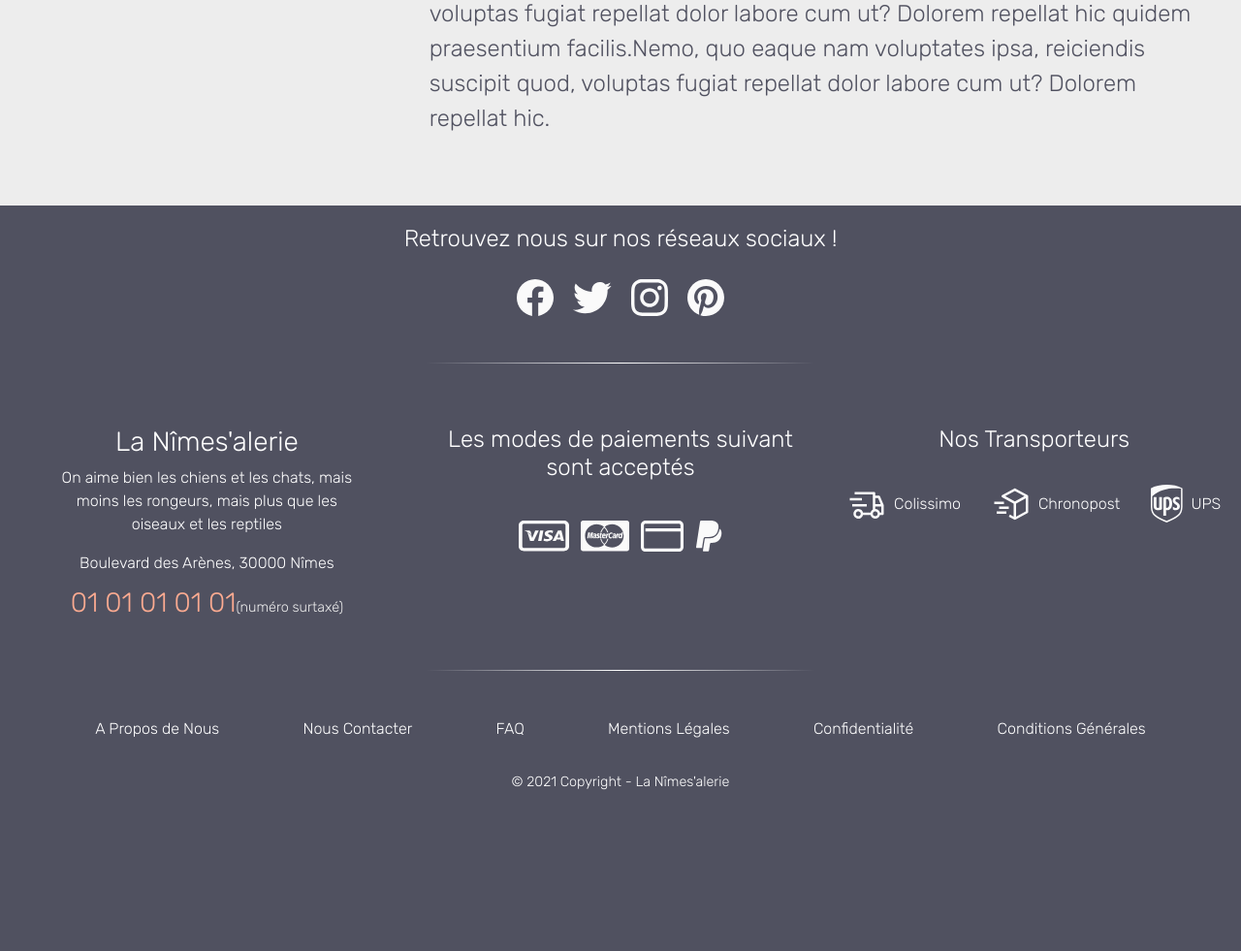
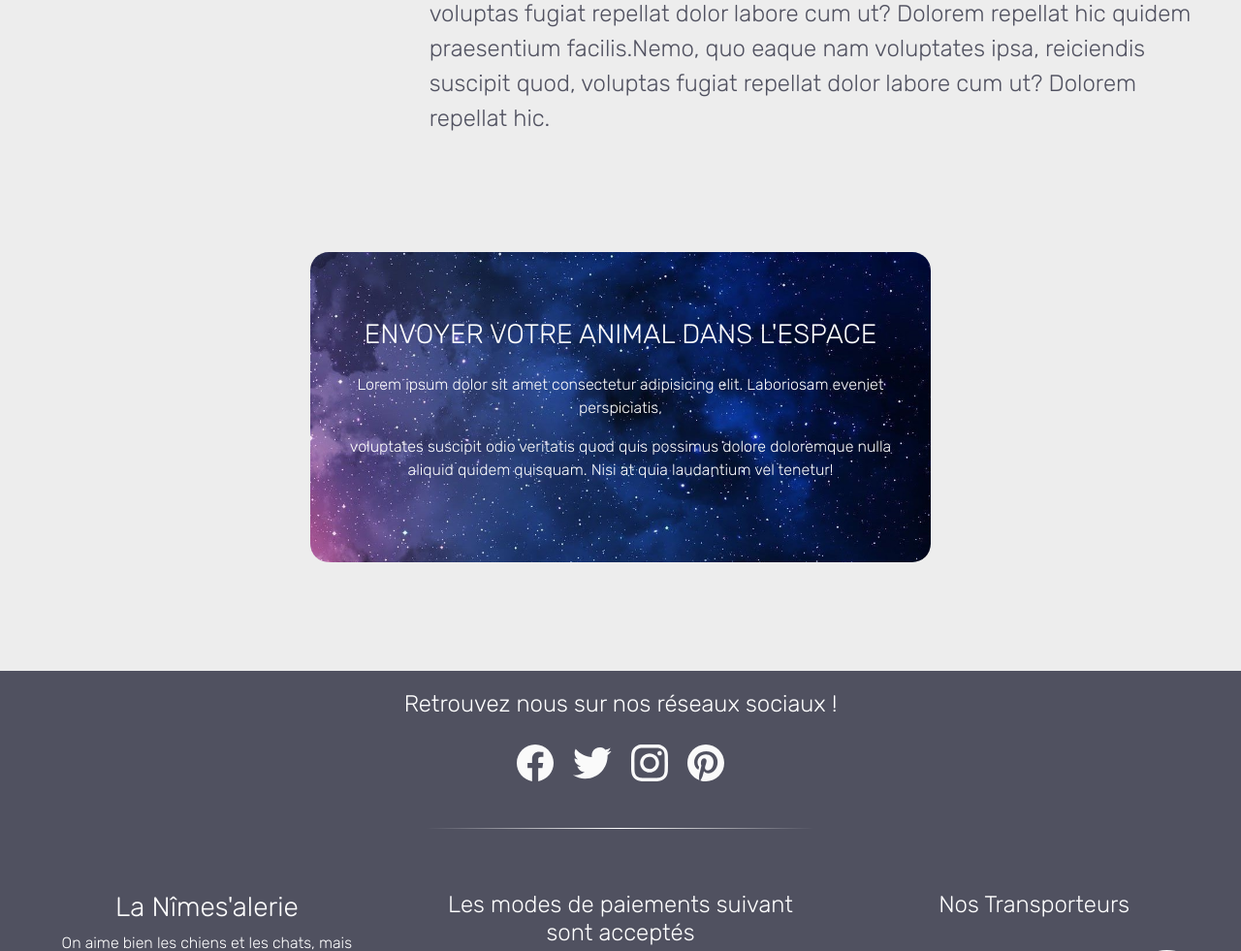
Before and after one commit to HoctoPrism/BC, a PHP site: page /view/main.php in a window 1280 px wide. Shown: the part 3133-4114 px from the top of the page at 97% size. Before the commit the page ends 3948 px from the top, so only its background shows below. Run offline with PHP 8.4, Linux system fonts and the light colour scheme; some libraries are stand-ins or nearby versions.

Commit message:
ajout de la banniere 'space' + script

```diff
--- a/css/style.css
+++ b/css/style.css
@@ -220,6 +220,55 @@ li {
 .sliderText {
     font-size: 1.8rem;
 }
+/*
+*
+    *CSS POUR LA PARTIE ESPACE
+*
+*/
+.header_space_button {
+    height: 30rem;
+}
+#bloc_img_space{
+    transition: transform 3s;
+    height: 30rem;
+
+}
+#bloc_img_space:hover{
+    transform: scale(1.05);
+}
+#back_img_space {
+    background: url(../img/space.jpg) no-repeat;
+    position: relative;
+    background-size: 150%;
+    background-position-x: center;
+    max-width: 100%;
+    height: 20rem;
+    border-radius: 1.2rem;
+    animation-play-state: paused
+}
+#back_img_space.animated {
+    animation:zoomout 3s ease-in-out;
+}
+#bloc_img_space:hover #back_img_space {
+    animation: zoomin 3s ease-in-out;
+    animation-fill-mode: forwards;
+}
+@keyframes zoomin {
+    0% {
+       background-size: 150% auto;
+    }
+    100% {
+       background-size: 100% auto;
+    }
+}
+@keyframes zoomout {
+    0% {
+       background-size: 100% auto;
+    }
+    100% {
+       background-size: 150% auto;
+    }
+}
 
 @media (max-width: 991.98px) {
     .perso_logo svg {
--- /dev/null
+++ b/js/animSpaceProgramButton.js
@@ -0,0 +1,6 @@
+let space = document.getElementById('back_img_space');
+function addAnim() {
+    space.classList.add('animated')
+    space.removeEventListener('mouseover', addAnim);
+};
+space.addEventListener('mouseover', addAnim);
--- /dev/null
+++ b/view/inc/spaceProgramButton.php
@@ -0,0 +1,11 @@
+<section class="container-fluid row bg-light text-white g-0 justify-content-center align-items-center header_space_button py-5">
+    <a href="#"  class="col-6 text-white" id="bloc_img_space">
+        <div id="back_img_space" class="d-flex align-items-center justify-content-center flex-column text-center">
+            <div class="p-3 d-flex align-items-center justify-content-center flex-column text-center">
+                <h3 class="pb-3">ENVOYER VOTRE ANIMAL DANS L'ESPACE</h3>
+                <p>Lorem ipsum dolor sit amet consectetur adipisicing elit. Laboriosam eveniet perspiciatis,</p>
+                <p>voluptates suscipit odio veritatis quod quis possimus dolore doloremque nulla aliquid quidem quisquam. Nisi at quia laudantium vel tenetur!</p>
+            </div>
+        </div>
+    </a>
+</section>
--- a/view/main.php
+++ b/view/main.php
@@ -30,8 +30,11 @@
       <?php include("inc/testimony.php"); ?>
       <!-- DESCRIPTIF DE L'ENTREPRISE -->
       <?php include("inc/company.php"); ?>
+      <!-- HEADER POUR ALLER DANS L'ESPACE, ENFIN TON ANIMAL -->
+      <?php include("inc/spaceProgramButton.php"); ?>
       <!-- FOOTER -->
       <?php require("inc/footer.php"); ?>
     <script src="js/bootstrap.bundle.min.js"></script>
+    <script src="js/animSpaceProgramButton.js"></script>
 </body>
 </html>
```
Also changed, not shown: img/space.jpg (added).
